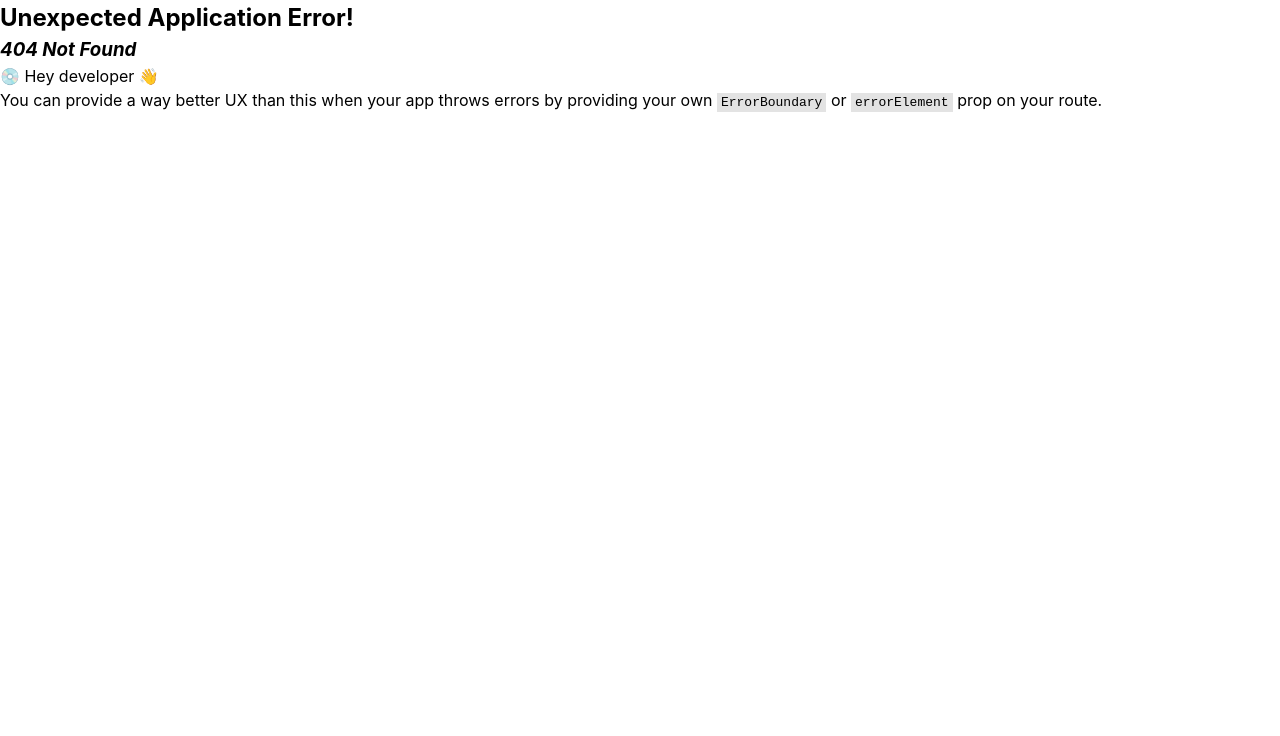
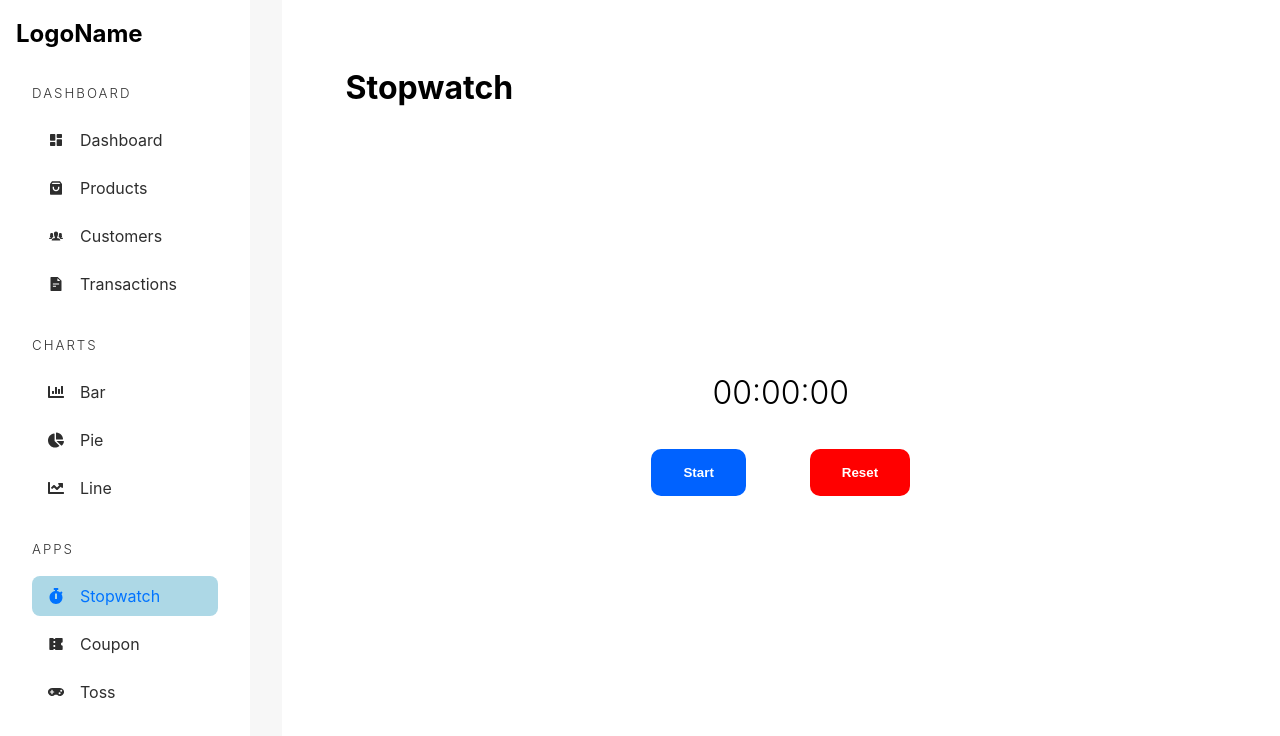
Before and after one commit to abhiSahuCodes/Admin-Dashboard-React, a React (Vite) app in the folder admin-dashboard/: page /admin/app/stopwatch in a window 1280 px wide. Before the commit this address had no page. Shown: the top 736 px of the page. Built offline with nearby package versions, Linux system fonts and the light colour scheme.

Commit message:
Stopwatch app section with styling done

```diff
--- a/admin-dashboard/src/App.tsx
+++ b/admin-dashboard/src/App.tsx
@@ -12,6 +12,9 @@
 const BarCharts = lazy(() => import ("./pages/charts/BarCharts"));
 const PieCharts = lazy(() => import ("./pages/charts/PieCharts"));
 const LineCharts = lazy(() => import ("./pages/charts/LineCharts"));
+const Stopwatch = lazy(() => import ("./pages/apps/Stopwatch"));
+const Coupon = lazy(() => import('./pages/apps/Coupon'));
+const Toss = lazy(() => import('./pages/apps/Toss'));
 
 const router = createBrowserRouter([
   {
@@ -49,6 +52,18 @@
       },
 
       // Apps
+      {
+        path: "/admin/app/stopwatch",
+        element: <Stopwatch />
+      },
+      {
+        path: "/admin/app/coupon",
+        element: <Coupon />
+      },
+      {
+        path: "/admin/app/toss",
+        element: <Toss />
+      },
 
       // Management
       {
--- /dev/null
+++ b/admin-dashboard/src/pages/apps/Coupon.tsx
@@ -0,0 +1,12 @@
+import AdminSidebar from "../../components/AdminSidebar";
+
+const Coupon = () => {
+  return (
+    <div className="admin-container">
+      <AdminSidebar />
+      <main className="dashboard-app-container"></main>
+    </div>
+  );
+};
+
+export default Coupon;
--- /dev/null
+++ b/admin-dashboard/src/pages/apps/Stopwatch.tsx
@@ -0,0 +1,58 @@
+import { useEffect, useState } from "react";
+import AdminSidebar from "../../components/AdminSidebar";
+
+const formatTime = (timeInSeconds: number) => {
+  const hours = Math.floor(timeInSeconds / 3600);
+  const minutes = Math.floor((timeInSeconds % 3600) / 60);
+  const seconds = timeInSeconds % 60;
+
+  const hourInString = hours.toString().padStart(2, "0");
+  const minuteInString = minutes.toString().padStart(2, "0");
+  const secondsInString = seconds.toString().padStart(2, "0");
+
+  return `${hourInString}:${minuteInString}:${secondsInString}`;
+};
+
+const Stopwatch = () => {
+  const [time, setTime] = useState<number>(0);
+  const [isRunning, setIsRunning] = useState<boolean>(false);
+
+  const resetHandler = () => {
+    setTime(0);
+    setIsRunning(false);
+  }
+
+  useEffect(() => {
+    let intervalID: number;
+    if (isRunning) {
+      intervalID = setInterval(() => {
+        setTime((prev) => prev + 1);
+      }, 1000);
+    }
+    return () => {
+      clearInterval(intervalID);
+    };
+  }, [isRunning]);
+
+  return (
+    <div className="admin-container">
+      <AdminSidebar />
+      <main className="dashboard-app-container">
+        <h1>Stopwatch</h1>
+        <section>
+          <div className="stopwatch">
+            <h2>{formatTime(time)}</h2>
+            <button type="button" onClick={() => setIsRunning((prev) => !prev)}>
+              {isRunning ? "Stop" : "Start"}
+            </button>
+            <button type="button" onClick={resetHandler}>
+              Reset
+            </button>
+          </div>
+        </section>
+      </main>
+    </div>
+  );
+};
+
+export default Stopwatch;
--- /dev/null
+++ b/admin-dashboard/src/pages/apps/Toss.tsx
@@ -0,0 +1,12 @@
+import AdminSidebar from "../../components/AdminSidebar";
+
+const Toss = () => {
+  return (
+    <div className="admin-container">
+      <AdminSidebar />
+      <main className="dashboard-app-container"></main>
+    </div>
+  );
+};
+
+export default Toss;
--- /dev/null
+++ b/admin-dashboard/src/styles/_dashboardapp.scss
@@ -0,0 +1,34 @@
+.dashboard-app-container {
+    background-color: #fff;
+    padding: 4rem;
+
+    > section {
+        @include flex(column, center, center, 2rem);
+        height: 100%;
+        .stopwatch {
+            > h2 {
+                font-size: 2rem;
+                font-weight: 300;
+                text-align: center;
+            }
+
+            > button {
+                padding: 1rem 2rem;
+                border: none;
+                cursor: pointer;
+                color: #fff;
+                margin: 2rem;
+                font-weight: 700;
+                border-radius: 10px;
+
+                &:first-of-type {
+                    background-color: rgb(0, 98, 255);
+                }
+
+                &:last-of-type {
+                    background-color: rgb(255, 0, 0);
+                }
+            }
+        }
+    }
+}
--- a/admin-dashboard/src/styles/app.scss
+++ b/admin-dashboard/src/styles/app.scss
@@ -2,6 +2,7 @@
 @import 'dashboard';
 @import 'products';
 @import 'chart';
+@import 'dashboardapp';
 
 :root {
     font-family: Inter, system-ui, Avenir, Helvetica, Arial, sans-serif;
```
